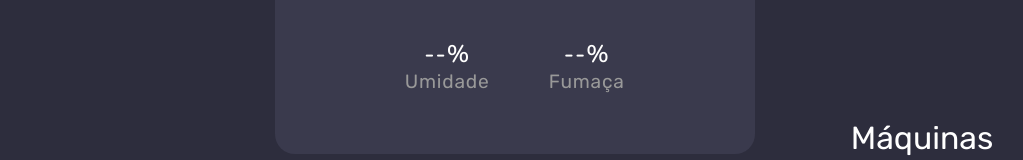
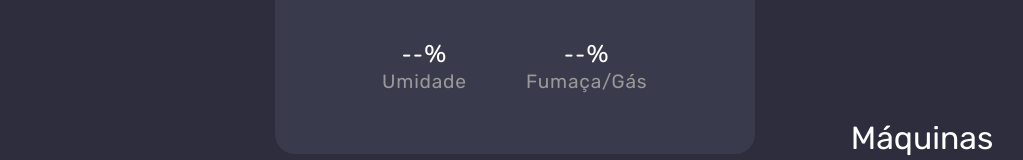
Before and after one commit to dev-rafaelmachado/Goody, a React (Create React App) app in the folder app/: page /dashboard in a window 1280 px wide. Shown: the part 299-459 px from the top of the page, without its empty margins (6-1029 px from the left). Built offline with nearby package versions, Linux system fonts and the light colour scheme; no server answers; the database is empty.

Commit message:
Update TempInfo.js

```diff
--- a/app/src/components/modules/TempInfo.js
+++ b/app/src/components/modules/TempInfo.js
@@ -46,8 +46,8 @@ const TempInfo = () => {
           <p>Umidade</p>
         </div>
         <div className={Style.info}>
-          <h6>{vSmoke != null ? ((vSmoke / 4096)*100).toFixed(0) : "--"}%</h6>
-          <p>Fumaça</p>
+          <h6>{vSmoke != null ? ((vSmoke / 4096) * 100).toFixed(0) : "--"}%</h6>
+          <p>Fumaça/Gás</p>
         </div>
       </div>
     </div>
```
